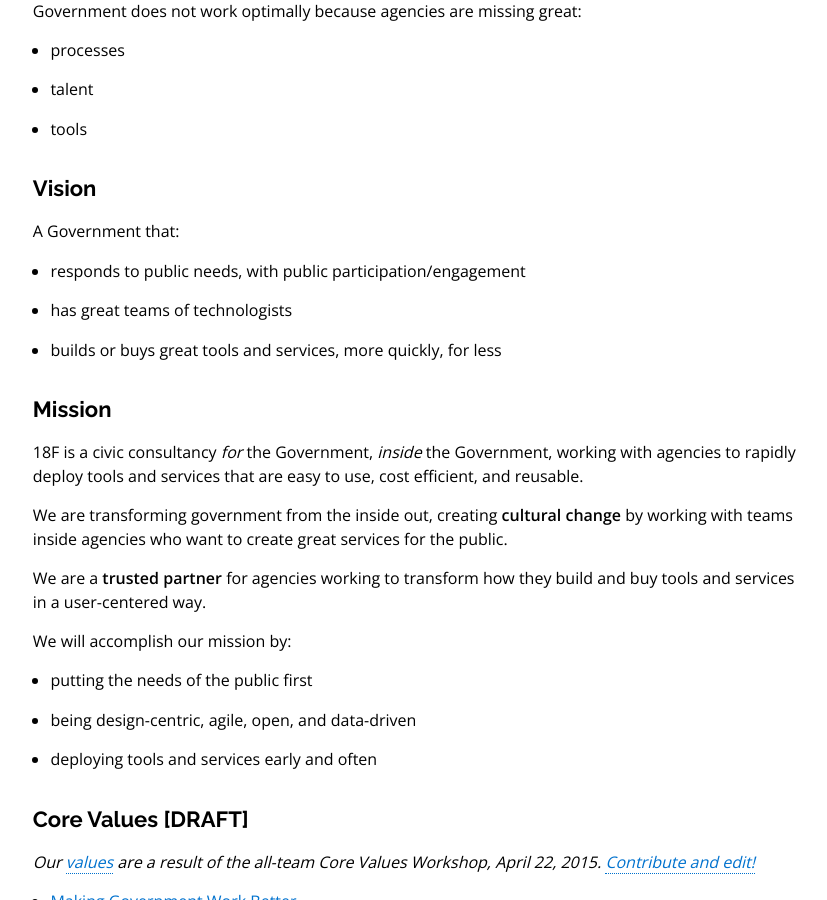
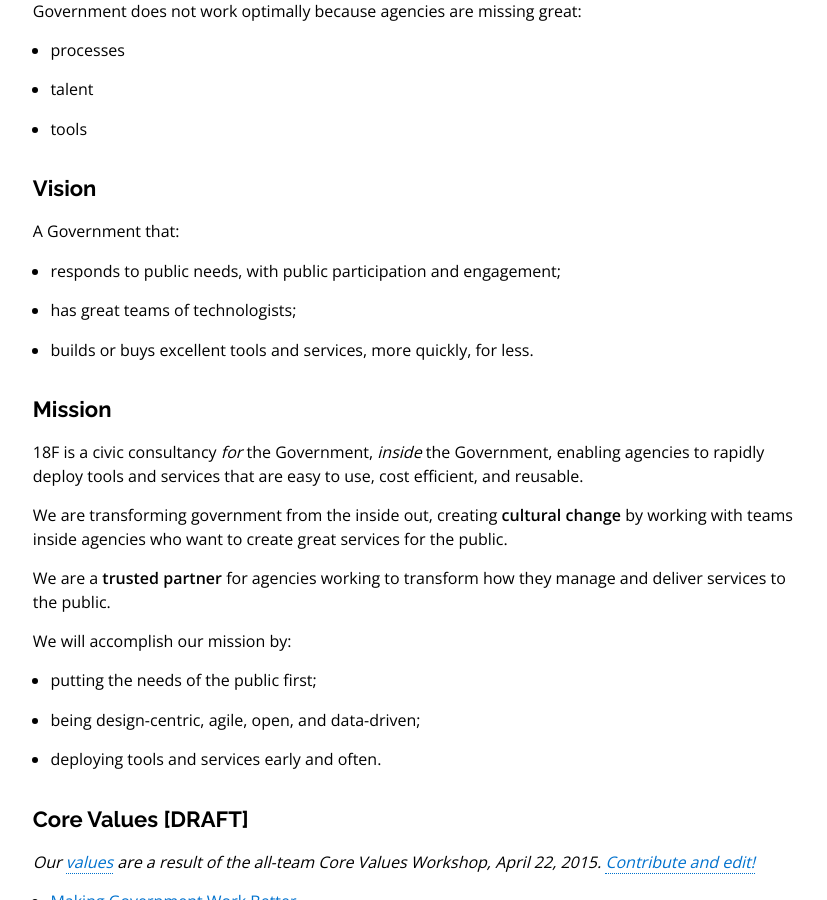
Before and after one commit to 18F/core-values, a Jekyll site: the page built from pages/vision-mission.md, in a window 1280 px wide and 900 px high, scrolled down 560 px. Shown: the whole window, without its empty margins (410-1237 px from the left). Built offline with Jekyll 4.4.1, drawn with Linux system fonts in a browser that asks for light colours; nearby versions of some CDN libraries; Markdown is read by kramdown in place of the engine named in the settings.

Commit message:
small edits
- too many greats
- "enabling" instead of "working with"
- "manage and deliver" instead of "build or buy"
- bullet clean-up

```diff
--- a/pages/vision-mission.md
+++ b/pages/vision-mission.md
@@ -27,23 +27,23 @@ Government does not work optimally because agencies are missing great:
 
 A Government that:
 
-* responds to public needs, with public participation/engagement
-* has great teams of technologists
-* builds or buys great tools and services, more quickly, for less
+* responds to public needs, with public participation and engagement;
+* has great teams of technologists;
+* builds or buys excellent tools and services, more quickly, for less.
 
 ## Mission
 
-18F is a civic consultancy _for_ the Government, _inside_ the Government, working with agencies to rapidly deploy tools and services that are easy to use, cost efficient, and reusable.
+18F is a civic consultancy _for_ the Government, _inside_ the Government, enabling agencies to rapidly deploy tools and services that are easy to use, cost efficient, and reusable.
 
 We are transforming government from the inside out, creating **cultural change** by working with teams inside agencies who want to create great services for the public.
 
-We are a **trusted partner** for agencies working to transform how they build and buy tools and services in a user-centered way.
+We are a **trusted partner** for agencies working to transform how they manage and deliver services to the public.
 
 We will accomplish our mission by:
 
-* putting the needs of the public first
-* being design-centric, agile, open, and data-driven
-* deploying tools and services early and often
+* putting the needs of the public first;
+* being design-centric, agile, open, and data-driven;
+* deploying tools and services early and often.
 
 ## Core Values [DRAFT]
 _Our [values](core-values/index.html) are a result of the all-team Core Values Workshop, April 22, 2015. [Contribute and edit!](https://github.com/18F/core-values/tree/18f-pages/pages)_
```
